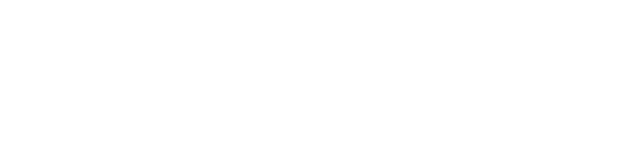
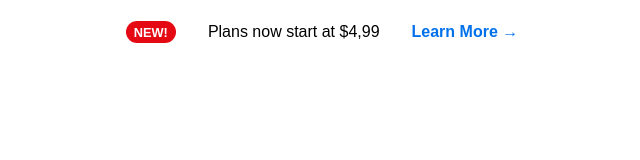
Before and after one commit to moinahmed13/Netflix., a plain HTML site: page index.html in a window 1280 px wide. Shown: the whole page, without its empty margins (318-958 px from the left). Drawn offline with Linux system fonts and the light colour scheme.

Commit message:
new plan section, most top one created

```diff
--- a/css/style.css
+++ b/css/style.css
@@ -3,3 +3,36 @@
   margin: 0;
   box-sizing: border-box;
 }
+.container {
+  padding: 0 auto;
+}
+body {
+  font-family: sans-serif;
+}
+strong {
+  font-weight: bold;
+}
+.new-plan {
+  display: flex;
+  height: 4rem;
+  width: 100%;
+  justify-content: center;
+  align-items: center;
+  background-color: #fff;
+  margin-bottom: 1rem;
+  gap: 2rem;
+}
+.new {
+  background-color: #e50914;
+  padding: 0.2rem 0.5rem;
+  color: #fff;
+  font-weight: 700;
+  border-radius: 17px;
+  text-transform: uppercase;
+  font-size: 0.8rem;
+}
+.btn {
+  font-weight: 600;
+  color: #0071eb;
+  text-decoration: none;
+}
--- a/index.html
+++ b/index.html
@@ -7,5 +7,14 @@
     <link rel="stylesheet" href="css/style.css" />
     <title>Netflix</title>
   </head>
-  <body></body>
+  <body>
+    <div class="new-plan">
+      <div class="new">New!</div>
+      <div class="plan">Plans now start at <storng>$4,99</storng></div>
+      <div class="learn-more">
+        <a class="btn" href="#">Learn More &rarr;</a>
+      </div>
+    </div>
+    <section class="hero container"></section>
+  </body>
 </html>
```
Also changed, not shown: Netflix-Background.jpg (added).
